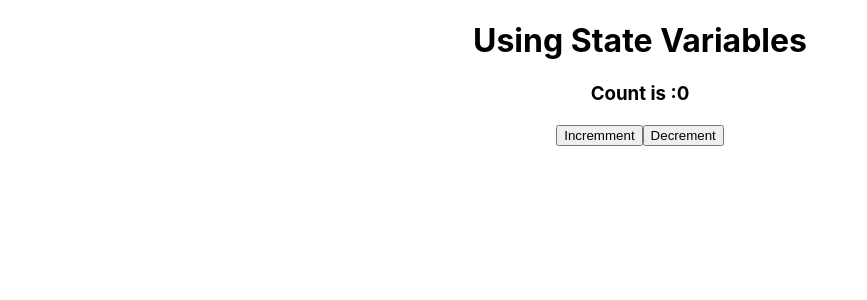
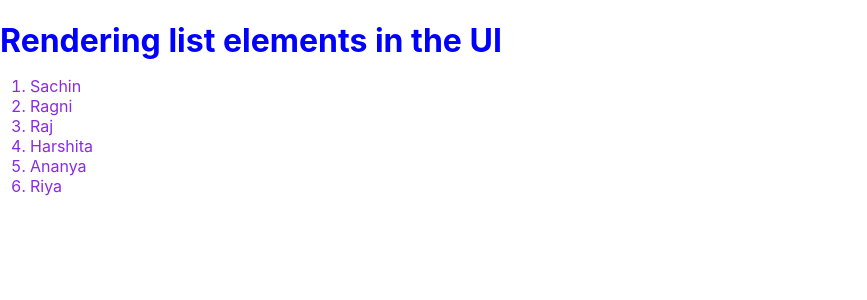
Before and after one commit to S1coder-18/ReactPractice, a React (Create React App) app in the folder tasks/: page / in a window 1280 px wide. Shown: the top 300 px of the page, without its empty margins (0-867 px from the left). Built offline with nearby package versions, Linux system fonts and the light colour scheme.

Commit message:
Rendering list in the UI

```diff
--- a/tasks/src/App.css
+++ b/tasks/src/App.css
@@ -1,5 +1,6 @@
 .App {
-  text-align: center;
+  text-align:left;
+  color:blue;
 }
 
 .App-logo {
--- a/tasks/src/App.js
+++ b/tasks/src/App.js
@@ -2,11 +2,15 @@
 import './App.css';
 import Counter from './components/counter/Counter';
 import Counter1 from './components/counter1/Counter1';
+
+import Renderlist from './components/task2/Renderlist';
+
 function App() {
   return (
     <div className="App">
-      <h1>Using State Variables</h1>
-      <Counter1 />
+      <h1>Rendering list elements in the UI</h1>
+      <Renderlist />
+      {/* <Counter1 /> */}
     </div>
   );
 }
--- /dev/null
+++ b/tasks/src/components/task2/Renderlist.css
@@ -0,0 +1,11 @@
+.container {
+    position: absolute;  /* Positions the element relative to the nearest positioned ancestor (or the document if none exists) */
+    top: 50px;           /* Moves the element 50px down from the top of its nearest positioned ancestor */
+    left: 10px;          /* Moves the element 10px from the left of its nearest positioned ancestor */
+    padding-left: 10px;  /* Adds 10px of padding inside the left side of the container */
+}
+
+.fruit-list {
+    padding: 10px;       /* Adds 10px of padding inside the list */
+    color: blueviolet;   /* Sets the text color to blueviolet */
+}
--- /dev/null
+++ b/tasks/src/components/task2/Renderlist.js
@@ -0,0 +1,22 @@
+// How we will render list elements in the UI (Display a List of Items).
+//You have given list below -->
+import './Renderlist.css';
+const fruits = ["Sachin", "Ragni", "Raj", "Harshita", "Ananya", "Riya"];
+
+
+function Renderlist(){
+
+    return(
+        <div className="container">
+        <ol className='fruit-list'>
+        {
+            fruits.map((fruit,index)=>(
+                <li key={index}>{fruit}</li>
+            ))
+        }
+        </ol>
+        </div>
+    )
+}
+
+export default Renderlist;
```
